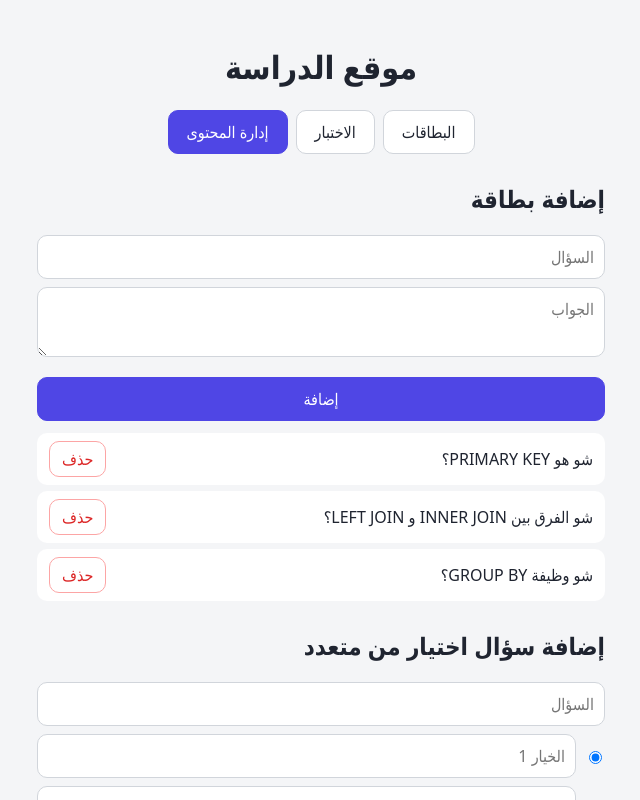
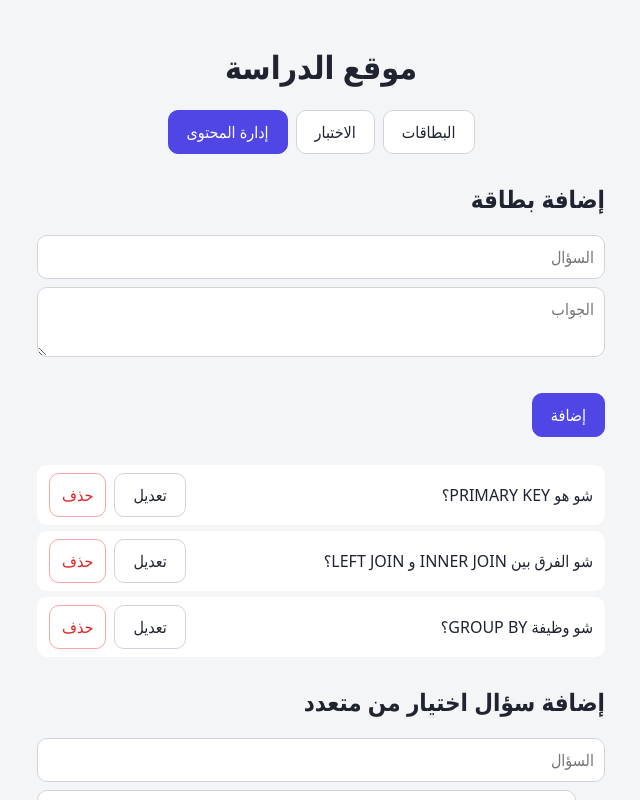
Before and after one commit to JanaBataineh/study-site-react.io, a React (Vite) app: page / in a window 1280 px wide. Both pictures are taken after a click on the button "إدارة المحتوى". Shown: the top 800 px of the page, without its empty margins (319-959 px from the left). Built offline with nearby package versions, Linux system fonts and the light colour scheme.

Commit message:
Add edit feature to Manage component

```diff
--- a/src/components/Manage.jsx
+++ b/src/components/Manage.jsx
@@ -9,29 +9,67 @@ export default function Manage({ cards, setCards, questions, setQuestions }) {
   const [qForm, setQForm] = useState(emptyQ)
   const [msg, setMsg] = useState('')
 
-  const addCard = (e) => {
+  // حالات جديدة لتتبع العنصر الذي يتم تعديله
+  const [editCardId, setEditCardId] = useState(null)
+  const [editQId, setEditQId] = useState(null)
+
+  // دالة الحفظ (تستخدم للإضافة والتعديل معاً)
+  const saveCard = (e) => {
     e.preventDefault()
     if (!cardForm.q.trim() || !cardForm.a.trim()) return
+
+    if (editCardId) {
+      // إذا كنا في وضع التعديل، نحدث البطاقة المطلوبة فقط
+      setCards(cards.map(c => c.id === editCardId ? { ...c, q: cardForm.q.trim(), a: cardForm.a.trim() } : c))
+      setEditCardId(null)
+    } else {
+      // إضافة بطاقة جديدة
       setCards([...cards, { id: uid(), q: cardForm.q.trim(), a: cardForm.a.trim() }])
+    }
     setCardForm({ q: '', a: '' })
   }
 
-  const addQuestion = (e) => {
+  // دالة نقل بيانات البطاقة إلى الفورم للتعديل
+  const editCard = (c) => {
+    setEditCardId(c.id)
+    setCardForm({ q: c.q, a: c.a })
+  }
+
+  // دالة حفظ السؤال (تستخدم للإضافة والتعديل معاً)
+  const saveQuestion = (e) => {
     e.preventDefault()
     const filled = qForm.options
       .map((text, i) => ({ text: text.trim(), i }))
       .filter((o) => o.text)
     const correctPos = filled.findIndex((o) => o.i === qForm.correct)
+
     if (!qForm.q.trim() || filled.length < 2 || correctPos === -1) {
       setMsg('اكتب السؤال وخيارين على الأقل، وتأكد إن الخيار الصحيح مكتوب.')
       return
     }
     setMsg('')
+
+    if (editQId) {
+      // تعديل السؤال
+      setQuestions(questions.map(q => q.id === editQId ? { id: editQId, q: qForm.q.trim(), options: filled.map((o) => o.text), correct: correctPos } : q))
+      setEditQId(null)
+    } else {
+      // إضافة سؤال جديد
       setQuestions([
         ...questions,
         { id: uid(), q: qForm.q.trim(), options: filled.map((o) => o.text), correct: correctPos }
       ])
+    }
     setQForm(emptyQ)
+  }
+
+  // دالة نقل بيانات السؤال إلى الفورم للتعديل
+  const editQuestion = (q) => {
+    setEditQId(q.id)
+    // نعيد تعبئة الخيارات الـ 4 حتى لو كان السؤال بخيارين فقط
+    const newOptions = ['', '', '', '']
+    q.options.forEach((opt, i) => { if (i < 4) newOptions[i] = opt })
+    setQForm({ q: q.q, options: newOptions, correct: q.correct })
   }
 
   const setOption = (i, value) => {
@@ -77,23 +115,31 @@ export default function Manage({ cards, setCards, questions, setQuestions }) {
 
   return (
     <section className="manage">
-      <h2>إضافة بطاقة</h2>
-      <form onSubmit={addCard}>
+      <h2>{editCardId ? 'تعديل البطاقة' : 'إضافة بطاقة'}</h2>
+      <form onSubmit={saveCard}>
         <input placeholder="السؤال" value={cardForm.q} onChange={(e) => setCardForm({ ...cardForm, q: e.target.value })} />
         <textarea placeholder="الجواب" value={cardForm.a} onChange={(e) => setCardForm({ ...cardForm, a: e.target.value })} />
-        <button className="primary">إضافة</button>
+        <div className="row" style={{ justifyContent: 'flex-start' }}>
+          <button className="primary" type="submit">{editCardId ? 'حفظ التعديل' : 'إضافة'}</button>
+          {editCardId && (
+            <button type="button" onClick={() => { setEditCardId(null); setCardForm({ q: '', a: '' }) }}>إلغاء</button>
+          )}
+        </div>
       </form>
       <ul className="items">
         {cards.map((c) => (
           <li key={c.id}>
             <span>{c.q}</span>
+            <div style={{ display: 'flex', gap: '8px' }}>
+              <button onClick={() => editCard(c)}>تعديل</button>
               <button className="danger" onClick={() => setCards(cards.filter((x) => x.id !== c.id))}>حذف</button>
+            </div>
           </li>
         ))}
       </ul>
 
-      <h2>إضافة سؤال اختيار من متعدد</h2>
-      <form onSubmit={addQuestion}>
+      <h2>{editQId ? 'تعديل السؤال' : 'إضافة سؤال اختيار من متعدد'}</h2>
+      <form onSubmit={saveQuestion}>
         <input placeholder="السؤال" value={qForm.q} onChange={(e) => setQForm({ ...qForm, q: e.target.value })} />
         {qForm.options.map((opt, i) => (
           <label key={i} className="opt-row">
@@ -102,13 +148,21 @@ export default function Manage({ cards, setCards, questions, setQuestions }) {
           </label>
         ))}
         <p className="muted">حدد الدائرة بجانب الخيار الصحيح</p>
-        <button className="primary">إضافة</button>
+        <div className="row" style={{ justifyContent: 'flex-start' }}>
+          <button className="primary" type="submit">{editQId ? 'حفظ التعديل' : 'إضافة'}</button>
+          {editQId && (
+            <button type="button" onClick={() => { setEditQId(null); setQForm(emptyQ) }}>إلغاء</button>
+          )}
+        </div>
       </form>
       <ul className="items">
         {questions.map((q) => (
           <li key={q.id}>
             <span>{q.q}</span>
+            <div style={{ display: 'flex', gap: '8px' }}>
+              <button onClick={() => editQuestion(q)}>تعديل</button>
               <button className="danger" onClick={() => setQuestions(questions.filter((x) => x.id !== q.id))}>حذف</button>
+            </div>
           </li>
         ))}
       </ul>
```
Lines whose indentation alone changed are shown as unchanged.
